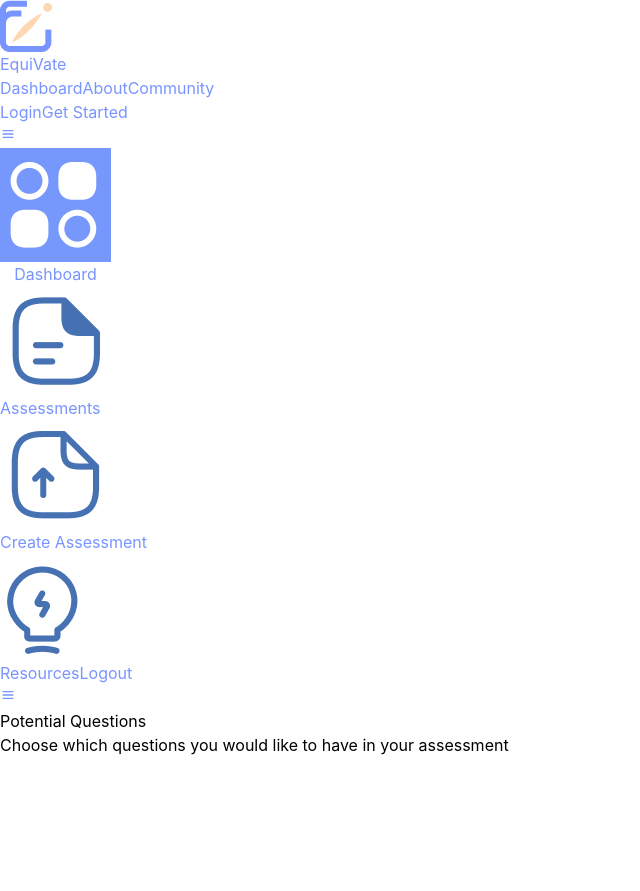
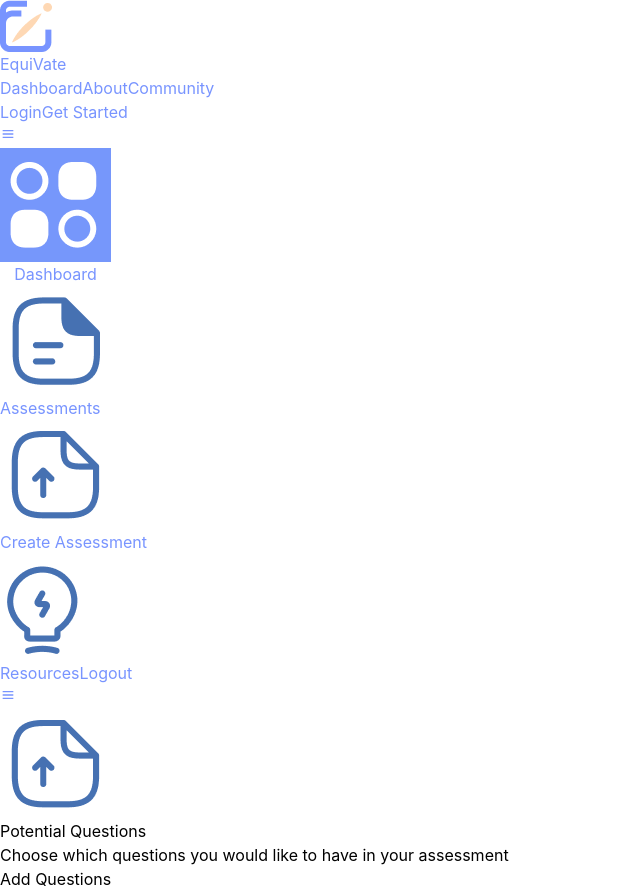
Before and after one commit to cherryontech/guava_dream_fall2023, a React (Create React App) app: page /choose-assessment-questions in a window 1280 px wide. Shown: the whole page, without its empty margins (0-640 px from the left). Before the commit the page ends 800 px from the top, so only its background shows below. Built offline with nearby package versions, Linux system fonts and the light colour scheme.

Commit message:
feat: Conditionally render modal from Add Questions button

```diff
--- a/src/App.js
+++ b/src/App.js
@@ -34,7 +34,7 @@ function App() {
     if (!assessmentQuestions.includes(newQuestion)) {
       setAssessmentQuestions(addedQuestions);
     }
-    setIsOpen(true)
+    //setIsOpen(true)
   };
 
 
--- a/src/Pages/ChooseQuestions.js
+++ b/src/Pages/ChooseQuestions.js
@@ -1,8 +1,19 @@
 import PropTypes from 'prop-types';
 import Questions from './Questions';
-import SideMenu from "../SideMenu.js"
+import SideMenu from "../SideMenu.js";
+import  CreateAssessmentIcon  from "../Assets/Create Assessment Icon.png";
+import Modal from './/Modal/Modal.js';
+import { useState } from "react";
+
 
 const ChooseQuestions = ({ selectedFields, addQuestionsToAssessment }) => {
+  const [isOpen, setIsOpen] = useState(false);
+  const handleButtonClick = () => {
+      console.log("Button Clicked")
+      setIsOpen(true)
+
+  }
+
   const renderQuestions = selectedFields.map((selectedField, index) => (
     <Questions
       questions={selectedField.questions}
@@ -10,19 +21,35 @@ const ChooseQuestions = ({ selectedFields, addQuestionsToAssessment }) => {
       targetedTopic={selectedField.name}
       addQuestionsToAssessment={addQuestionsToAssessment}
       />
+
+
+
   ));
 
   return (
     <section className='flex'>
       <SideMenu />
-      <div className='flex flex-col h-screen w-screen bg-indigo-100 p-3'>
-        <div className="bg-white h-20 w-2/3 rounded-xl py-3.5 m-4">
-          <h3 className="text-indigo-400 text-xl font-semibold ml-3">Potential Questions</h3>
-          <p className='text-xs mt-2 ml-3'>Choose which questions you would like to have in your assessment</p>
+      <div className='flex flex-col h-screen w-full bg-indigo-100 p-3'>
+         <div className="bg-white h-28 w-2/6 rounded-xl py-3.5 px-3 m-4">
+          <div className='flex'>
+            <img src={ CreateAssessmentIcon } alt="Icon of piece of paper with upward facing arrow" className='w-8 h-8 mr-2'/>
+            <h3 className="text-slate-500 text-2xl font-semibold ">Potential Questions</h3>
+          </div>
+          <p className='text-sm mt-2'>Choose which questions you would like to have in your assessment</p>
         </div>
-        <div className="grid grid-cols-3 m-4 p-0 w-2/3">
+        <div className="grid w-fit grid-cols-3 gap-12 m-4 ">
           {renderQuestions}
         </div>
+        {isOpen && <Modal isOpen={isOpen} setIsOpen={setIsOpen} />}
+         <button
+            type="button"
+            className="bg-white text-slate-500 rounded-full border-slate-500 border shadow-lg m-4 h-14 w-36"
+            onClick={() => handleButtonClick()}
+            >
+            Add Questions
+          </button>
+
+
       </div>
     </section>
   );
@@ -33,4 +60,5 @@ ChooseQuestions.propTypes = {
   addQuestionsToAssessment: PropTypes.func.isRequired,
 };
 
+
 export default ChooseQuestions;
--- a/src/Pages/CreateAssessment.js
+++ b/src/Pages/CreateAssessment.js
@@ -45,7 +45,7 @@ const CreateAssessment = ({ displayQuestions }) => {
         </div>
       <div className='md:w-4/5 lg:2/30'>
         <form
-          className="grid grid-cols-3 gap-12 m-4 relative"
+          className="grid grid-cols-3 m-4 relative gap-12 "
           onSubmit={(e) => formSubmitHandler(e)}
         >
           {topicsMap}
--- a/src/Pages/Questions.js
+++ b/src/Pages/Questions.js
@@ -5,15 +5,14 @@ const Questions = ({ questions, targetedTopic, addQuestionsToAssessment }) => {
   const [clickedIndexes, setClickedIndexes] = useState([]);
 
   const handleButtonClick = (question, index) =>{
-    console.log("Button clicked", question, index)
     addQuestionsToAssessment(question);
     setClickedIndexes((prevIndexes) => [...prevIndexes, index]);
   }
 
   const displayQuestions = questions.map((question, index) => (
     <article className="p-3 text-left flex flex-col gap-6 bg-white rounded-xl w-64 h-72" key={`${question.name}-${index}`}>
-      <div className='flex gap-24'>
-        <h3 className="my-1 text-lg font-bold">{question.name}</h3>
+      <div className='flex gap-6'>
+        <h3 className="text-base">{question.name}</h3>
         <button
         className="flex justify-center items-center border border-indigo-400 rounded-full w-7 h-7 text-indigo-400 text-2xl mt-1 pb-1.5 " type="button"
         onClick={() => handleButtonClick(question, index)}
@@ -21,8 +20,7 @@ const Questions = ({ questions, targetedTopic, addQuestionsToAssessment }) => {
           {clickedIndexes.includes(index) ? '✓' : '+'}
         </button>
       </div>
-      <p>Brief description here</p>
-      <p className='border rounded-full w-24 border-black font-bold text-sm p-2 text-center'>{targetedTopic}</p>
+      <p className='border rounded-full w-36 border-black font-bold text-sm p-2 text-center'>{targetedTopic}</p>
     </article>
   ));
 
```
